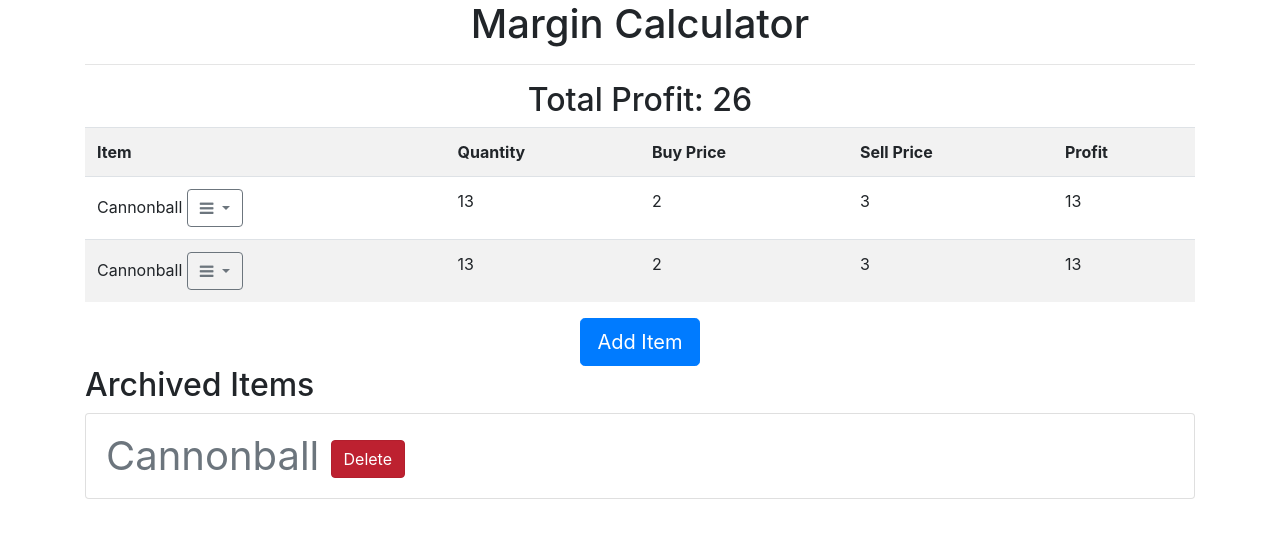
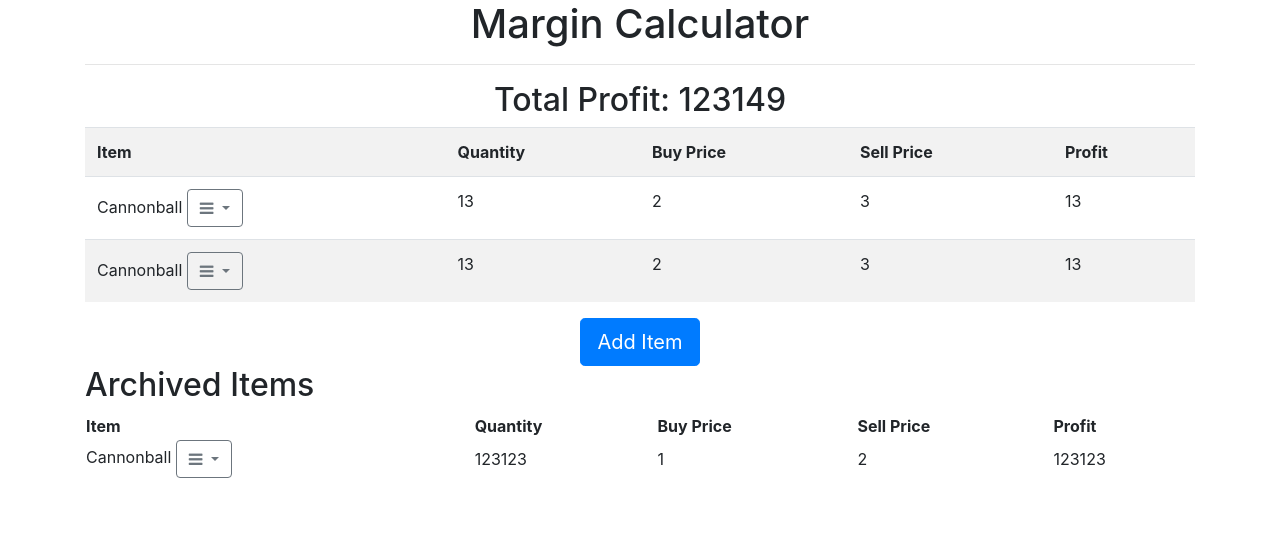
Before and after one commit to mario-j/osrsbox, a Flask app: page / in a window 1280 px wide. Shown: the part 56-594 px from the top of the page. Run offline with Flask 2, Linux system fonts and the light colour scheme; data comes from the database, SQL or seed files in the repository; both versions use the stored data as it was after the commit; some libraries are stand-ins or nearby versions.

Commit message:
restyle archived items

```diff
--- a/templates/index.html
+++ b/templates/index.html
@@ -150,12 +150,39 @@
 
 		<h2>Archived Items</h2>
 		<ul class="list-group">
-			{% for todo in complete %}
-			<li class="list-group-item disabled" style="font-size: 30pt">
-				{{ todo.text }} <a href="{{ url_for('delete', id=todo.id) }}" class="btn btn-danger active" role="button"
-					   aria-pressed="true" onclick="sumProfit()">Delete</a>
-			</li></li>
-			{% endfor %}
+			<table>
+				<tr>
+					<th>Item</th>
+					<th>Quantity</th>
+					<th>Buy Price</th>
+					<th>Sell Price</th>
+					<th>Profit</th>
+				</tr>
+
+				{% for todo in complete %}
+				<tr>
+					<td>
+						<span class="dropdown">
+							{{ todo.text }}
+							<button class="btn btn-small btn btn-outline-secondary dropdown-toggle" type="button" data-toggle="dropdown">
+								<i class="fa fa-bars more-btn" aria-hidden="true"></i>
+							</button>
+							<ul class="dropdown-menu">
+								<li>
+									<a href="{{ url_for('delete', id=todo.id) }}" class="active" role="menuitem" aria-pressed="true" tabindex="-1" onclick="sumProfit()">Remove</a>
+								</li>
+							</ul>
+						</span>
+
+
+					</td>
+					<td>{{ todo.quantity }}</td>
+					<td>{{ todo.buy }}</td>
+					<td>{{ todo.sell}}</td>
+					<td class="profit"> {{ (todo.sell - todo.buy) * todo.quantity }}</td>
+				</tr>
+				{% endfor %}
+			</table>
 		</ul>
 	</div>
 </body>
```
Also changed, not shown: db/todo.db.
